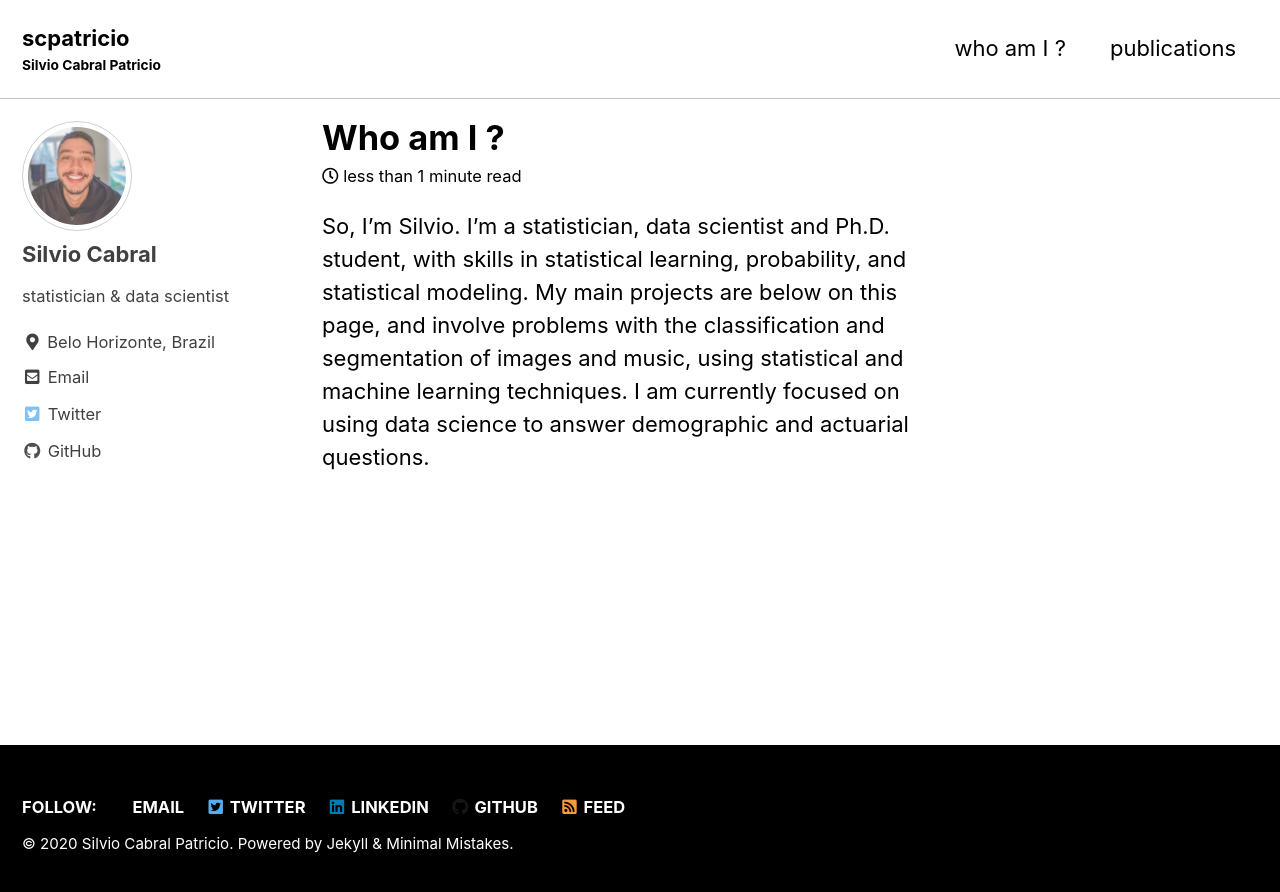
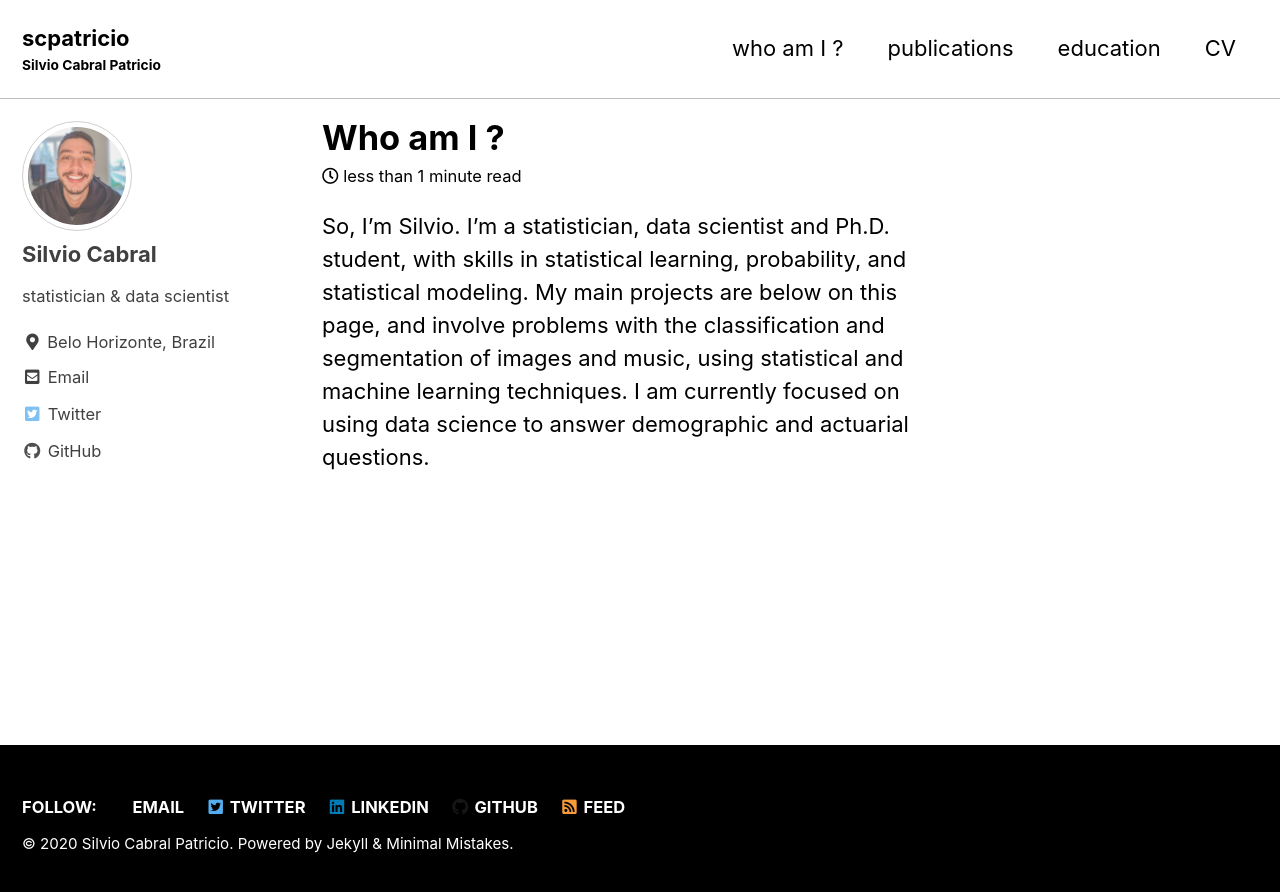
Before and after one commit to scpatricio/scpatricio.github.io, a Jekyll site: the page built from _pages/about.md, in a window 1280 px wide. Shown: the top 892 px of the page. Built offline with Jekyll 4.4.1, drawn with Linux system fonts in a browser that asks for light colours; cached includes are drawn as plain includes.

Commit message:
new github commit

```diff
--- a/_data/navigation.yml
+++ b/_data/navigation.yml
@@ -4,6 +4,10 @@ main:
     url: /about/
   - title: "publications"
     url: /publications/
+  - title: "education"
+    url: /education/
+  - title: "CV"
+    url: /cv/
   # - title: "projects"
   #   url: /projects/
   # - title: "blog"
```
Also changed, not shown: 2 other files.
